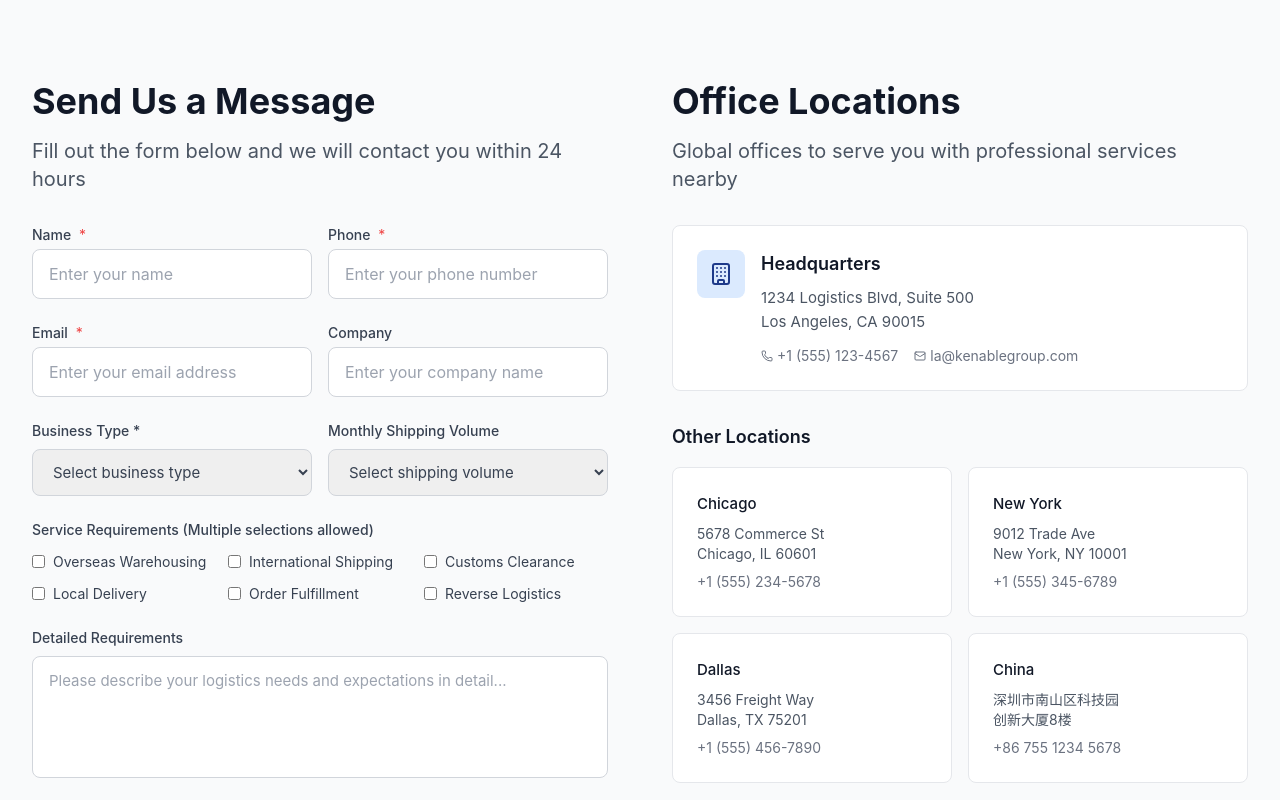
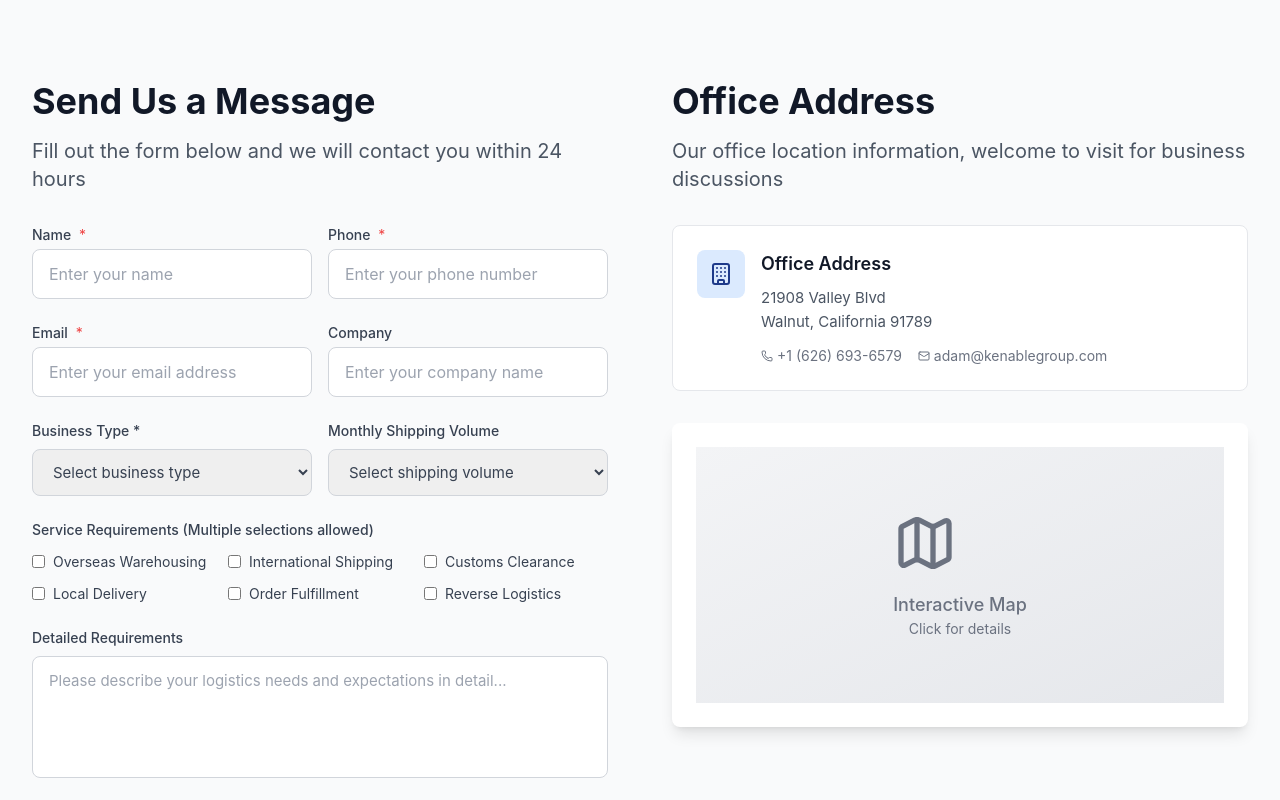
Before and after one commit to ShallowHawk/genable-group, a Vue app: page /contact in a window 1280 px wide. Shown: the part 1340-2140 px from the top of the page. Built offline with nearby package versions, Linux system fonts and the light colour scheme; a web font is replaced by a local one.

Commit message:
更新联系信息：修改联系方式和办公地址，优化用户获取信息的准确性；同时移除不必要的分部地址信息，简化页面内容。

```diff
--- a/src/components/layout/TheFooter.vue
+++ b/src/components/layout/TheFooter.vue
@@ -48,11 +48,11 @@
           <div>
             <h3 class="text-lg font-semibold mb-6">{{ getText('contactTitle') }}</h3>
             <div class="space-y-4">
-              <contact-item icon="phone" :label="contactLabels.phone" value="+1 (555) 123-4567" />
+              <contact-item icon="phone" :label="contactLabels.phone" value="+1 (626) 693-6579" />
               <contact-item
                 icon="mail"
                 :label="contactLabels.email"
-                value="info@kenablegroup.com"
+                value="adam@kenablegroup.com"
               />
               <contact-item icon="map-pin" :label="contactLabels.address" :value="addressText" />
             </div>
@@ -225,7 +225,7 @@ const contactLabels = computed(() => ({
 
 // 响应式翻译的地址信息
 const addressText = computed(() =>
-  locale.value === 'zh' ? '美国加利福尼亚州洛杉矶市' : 'Los Angeles, California, USA',
+  locale.value === 'zh' ? '21908 Valley Blvd, Walnut, CA 91789' : '21908 Valley Blvd, Walnut, CA 91789',
 )
 </script>
 
--- a/src/views/ContactView.vue
+++ b/src/views/ContactView.vue
@@ -26,7 +26,7 @@
             <h3 class="text-lg font-semibold text-gray-900 mb-2">{{ getText('phoneConsult') }}</h3>
             <p class="text-gray-600 mb-4">{{ getText('phoneDesc') }}</p>
             <div class="space-y-2">
-              <p class="font-medium text-primary-600">+1 (555) 123-4567</p>
+              <p class="font-medium text-primary-600">+1 (626) 693-6579</p>
               <p class="text-sm text-gray-500">{{ getText('workdays') }}</p>
               <p class="text-sm text-gray-500">{{ getText('weekends') }}</p>
             </div>
@@ -44,7 +44,7 @@
             <h3 class="text-lg font-semibold text-gray-900 mb-2">{{ getText('emailSupport') }}</h3>
             <p class="text-gray-600 mb-4">{{ getText('emailDesc') }}</p>
             <div class="space-y-2">
-              <p class="font-medium text-accent-600">info@kenablegroup.com</p>
+              <p class="font-medium text-accent-600">adam@kenablegroup.com</p>
               <p class="text-sm text-gray-500">{{ getText('replyTime') }}</p>
               <p class="text-sm text-gray-500">{{ getText('bilingualSupport') }}</p>
             </div>
@@ -288,7 +288,7 @@
             </div>
 
             <div class="space-y-8">
-              <!-- 总部地址 -->
+              <!-- 办公地址 -->
               <BaseCard variant="outlined">
                 <div class="flex items-start space-x-4">
                   <div
@@ -301,65 +301,22 @@
                       {{ getText('headquarters') }}
                     </h3>
                     <p class="text-gray-600 mb-3">
-                      1234 Logistics Blvd, Suite 500<br />
-                      Los Angeles, CA 90015
+                      21908 Valley Blvd<br />
+                      Walnut, California 91789
                     </p>
                     <div class="flex flex-wrap gap-4 text-sm text-gray-500">
                       <span class="flex items-center">
                         <Icon name="phone" size="xs" class="mr-1" />
-                        +1 (555) 123-4567
+                        +1 (626) 693-6579
                       </span>
                       <span class="flex items-center">
                         <Icon name="mail" size="xs" class="mr-1" />
-                        la@kenablegroup.com
+                        adam@kenablegroup.com
                       </span>
                     </div>
                   </div>
                 </div>
               </BaseCard>
-
-              <!-- 分部地址 -->
-              <div class="space-y-4">
-                <h3 class="text-lg font-semibold text-gray-900">{{ getText('otherLocations') }}</h3>
-
-                <div class="grid grid-cols-1 md:grid-cols-2 gap-4">
-                  <BaseCard variant="outlined" class="p-4">
-                    <h4 class="font-medium text-gray-900 mb-2">{{ getText('chicago') }}</h4>
-                    <p class="text-sm text-gray-600 mb-2">
-                      5678 Commerce St<br />
-                      Chicago, IL 60601
-                    </p>
-                    <p class="text-sm text-gray-500">+1 (555) 234-5678</p>
-                  </BaseCard>
-
-                  <BaseCard variant="outlined" class="p-4">
-                    <h4 class="font-medium text-gray-900 mb-2">{{ getText('newYork') }}</h4>
-                    <p class="text-sm text-gray-600 mb-2">
-                      9012 Trade Ave<br />
-                      New York, NY 10001
-                    </p>
-                    <p class="text-sm text-gray-500">+1 (555) 345-6789</p>
-                  </BaseCard>
-
-                  <BaseCard variant="outlined" class="p-4">
-                    <h4 class="font-medium text-gray-900 mb-2">{{ getText('dallas') }}</h4>
-                    <p class="text-sm text-gray-600 mb-2">
-                      3456 Freight Way<br />
-                      Dallas, TX 75201
-                    </p>
-                    <p class="text-sm text-gray-500">+1 (555) 456-7890</p>
-                  </BaseCard>
-
-                  <BaseCard variant="outlined" class="p-4">
-                    <h4 class="font-medium text-gray-900 mb-2">{{ getText('china') }}</h4>
-                    <p class="text-sm text-gray-600 mb-2">
-                      深圳市南山区科技园<br />
-                      创新大厦8楼
-                    </p>
-                    <p class="text-sm text-gray-500">+86 755 1234 5678</p>
-                  </BaseCard>
-                </div>
-              </div>
 
               <!-- 地图占位符 -->
               <BaseCard variant="elevated" class="overflow-hidden">
@@ -403,12 +360,7 @@
           </BaseCard>
         </div>
 
-        <div class="text-center mt-12">
-          <BaseButton variant="outline" size="lg">
-            <Icon name="message-circle" size="sm" class="mr-2" />
-            {{ getText('viewMoreFaq') }}
-          </BaseButton>
-        </div>
+
       </div>
     </section>
 
@@ -636,9 +588,8 @@ const translations: Record<'zh' | 'en', Record<TranslationKey, string>> = {
 
     // 办公地址
     officeAddress: '办公地址',
-    officeAddressDesc: '全球多个办事处，就近为您提供专业服务',
-    headquarters: '总部',
-    otherLocations: '其他办事处',
+    officeAddressDesc: '我们的办公地址信息，欢迎您前来洽谈合作',
+    headquarters: '办公地址',
     chicago: '芝加哥',
     newYork: '纽约',
     dallas: '达拉斯',
@@ -767,10 +718,9 @@ const translations: Record<'zh' | 'en', Record<TranslationKey, string>> = {
     privacyPolicyLink: 'Privacy Policy',
 
     // 办公地址
-    officeAddress: 'Office Locations',
-    officeAddressDesc: 'Global offices to serve you with professional services nearby',
-    headquarters: 'Headquarters',
-    otherLocations: 'Other Locations',
+    officeAddress: 'Office Address',
+    officeAddressDesc: 'Our office location information, welcome to visit for business discussions',
+    headquarters: 'Office Address',
     chicago: 'Chicago',
     newYork: 'New York',
     dallas: 'Dallas',
```
